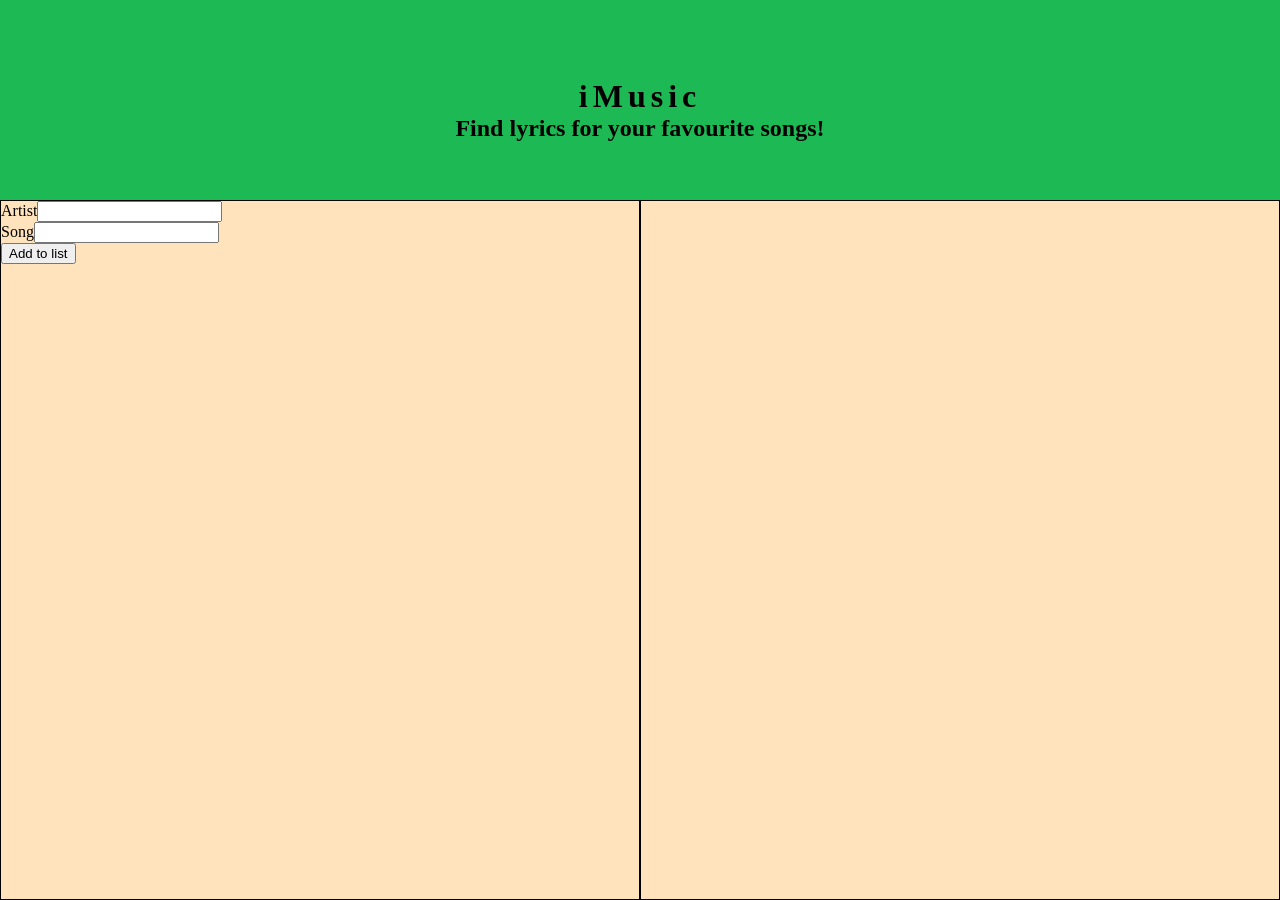
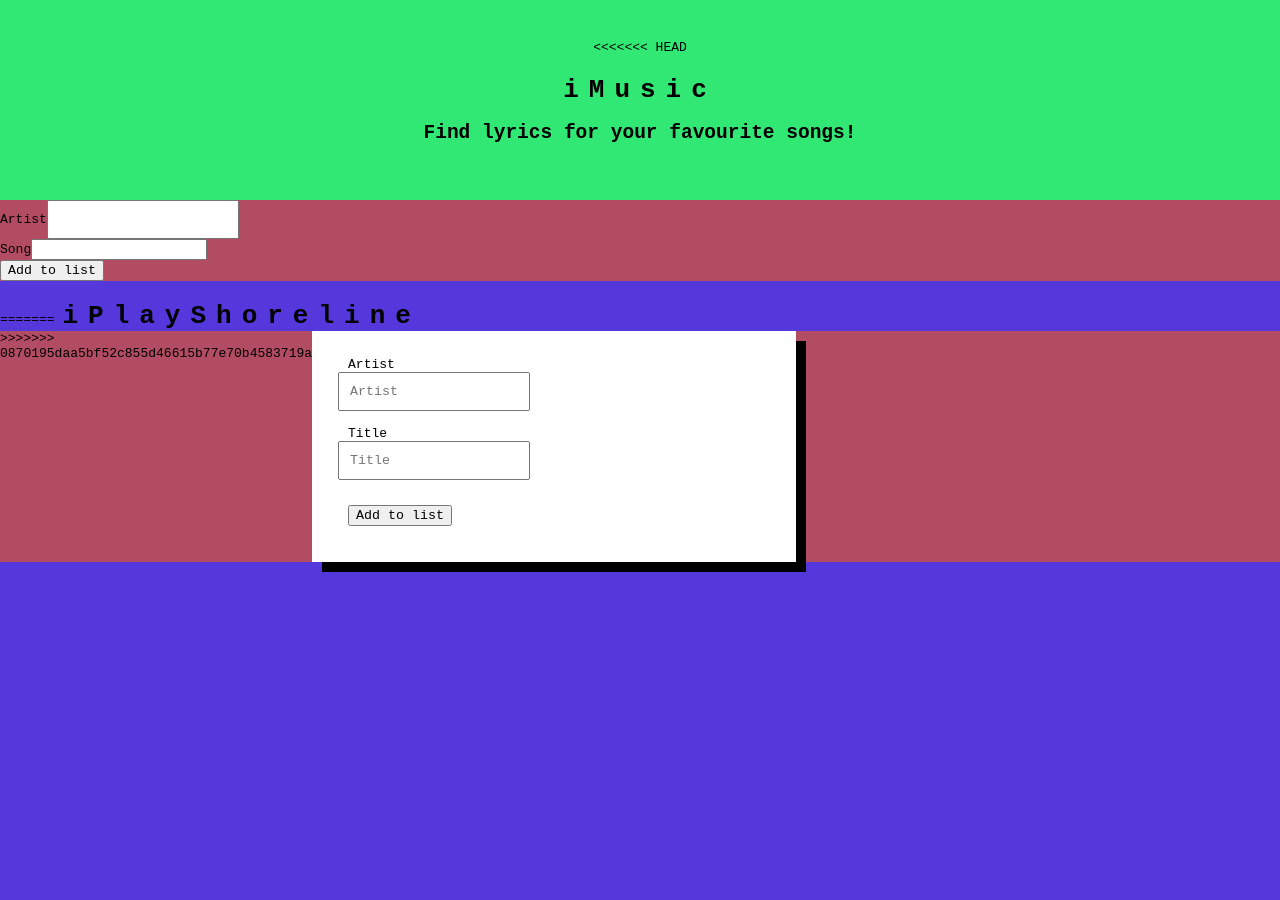
Before and after one commit to Doftgrahn/lyricThatNow, a plain HTML site: page home.html in a window 1280 px wide. After the commit the page ends 800 px from the top, so only its background shows below. Drawn offline with nearby package versions, Linux system fonts and the light colour scheme.

Commit message:
js version 1.0

```diff
--- a/home.css
+++ b/home.css
@@ -1,47 +1,76 @@
 /*
-#133C55
-#386FA4
-#59A5D8
-#84D2F6
-#91E5F6
+
+#B24C63
+#5438DC
+#357DED
+#56EEF4
+#32E875
+
+
 */
 
 body {
-  background-color: #133C55;
+  margin: 0;
+  background-color: #5438DC;
 }
 
 * {
   box-sizing: border-box;
-  margin: 0;
+  font-family: monospace;
 }
 
 header {
   display: flex;
-  height: 200px;
-  background-color: #1db954;
   flex-direction: column;
   justify-content: center;
+  height: 200px;
+  padding: 40px;
   text-align: center;
-  padding: 40px;
+  background-color: #32E875;
 }
 
 h1 {
+  display: inline-block;
   margin: 0;
-  letter-spacing: 5px;
-  font-family: serif;
   margin-top: 20px;
-  display: inline-block;
+  letter-spacing: 10px;
 }
 
 main {
   display: flex;
-  height: 700px;
-  background-color: #ffe3bd;
+  background-color: #B24C63;
+}
+
+label {
+  padding: 10px;
 }
 
 .main-container {
   width: 50%;
-  border: 1px solid black;
+}
+
+#artist {
+  padding: 10px;
+}
+
+#title {
+  padding: 10px;
+}
+
+.input-music {
+  padding: 5px;
+  display: flex;
+}
+
+#add-title {
+  margin: 10px;
+}
+
+.title-artist-button {
+
+  padding: 26px;
+  background-color: white;
+  box-shadow: 10px 10px black;
 }
 
 ul {
--- a/home.html
+++ b/home.html
@@ -3,14 +3,16 @@
 
 <head>
   <meta charset="utf-8">
-  <title>Agile group</title>
+  <title>Agile Group</title>
   <script src="https://code.jquery.com/jquery-3.3.1.min.js" integrity="sha256-FgpCb/KJQlLNfOu91ta32o/NMZxltwRo8QtmkMRdAu8=" crossorigin="anonymous"></script>
   <script src="home.js"></script>
   <link rel="stylesheet" type="text/css" href="home.css">
 </head>
 
 <body>
+
   <header>
+<<<<<<< HEAD
     <h1>iMusic</h1>
     <h2>Find lyrics for your favourite songs!</h2>
   </header>
@@ -38,11 +40,29 @@
   </main>
 
 
+=======
+    <h1>iPlayShoreline</h1>
+  </header>
+
+  <main>
+>>>>>>> 0870195daa5bf52c855d46615b77e70b4583719a
+
+    <div class="main-container music-container">
+
+      <div class="title-artist-button">
+        <label for="artist">Artist</label>
+        <input type="text" name="fname" id="artist" class="input-music" placeholder="Artist"><br>
+        <label for="title">Title</label>
+        <input type="text" name="lname" id="title" class="input-music" placeholder="Title"><br>
+        <button id="add-title">Add to list</button>
+      </div>
 
 
+    </div>
+    <div class="main-container output-container">
+    </div>
 
-
-
+  </main>
 
 </body>
 
--- a/home.js
+++ b/home.js
@@ -1,4 +1,11 @@
+// const url;
+// const apiKey;
+const artist = $('#artist');
+const song = $('#song');
+const addSong = $('#add-song');
+
 $(document).ready(() => {
+<<<<<<< HEAD
   const state = {
   playlist: []
 };
@@ -29,4 +36,28 @@ $(document).ready(() => {
     //$(".listOfSongs").append(elem);
     //$(".listOfSongs").show();
   };
+=======
+
+
+
+
+
+  addSong.on('click', event => {
+
+
+
+
+
+
+  });
+
+
+
+
+
+
+
+
+
+>>>>>>> 0870195daa5bf52c855d46615b77e70b4583719a
 });
```
